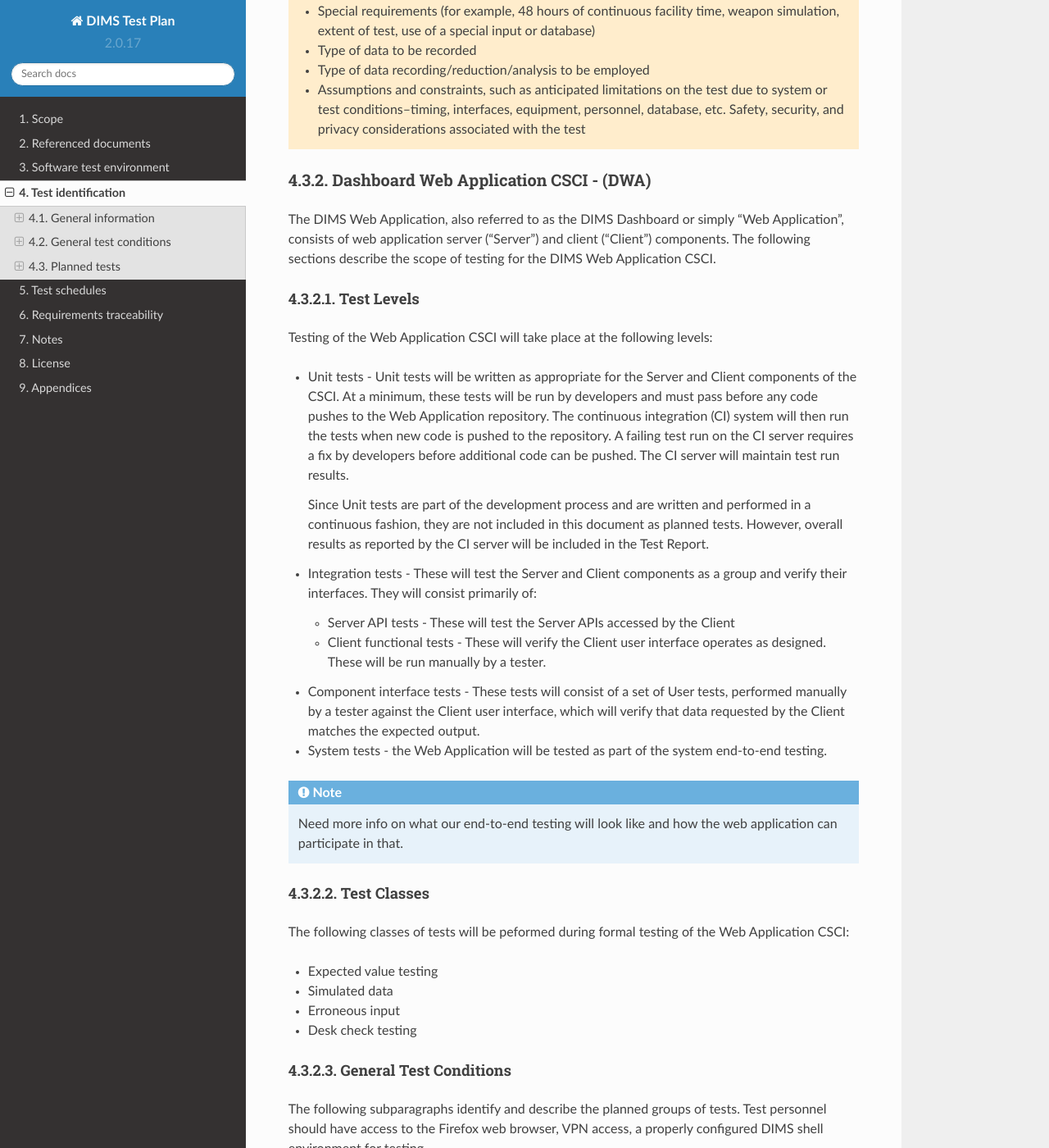
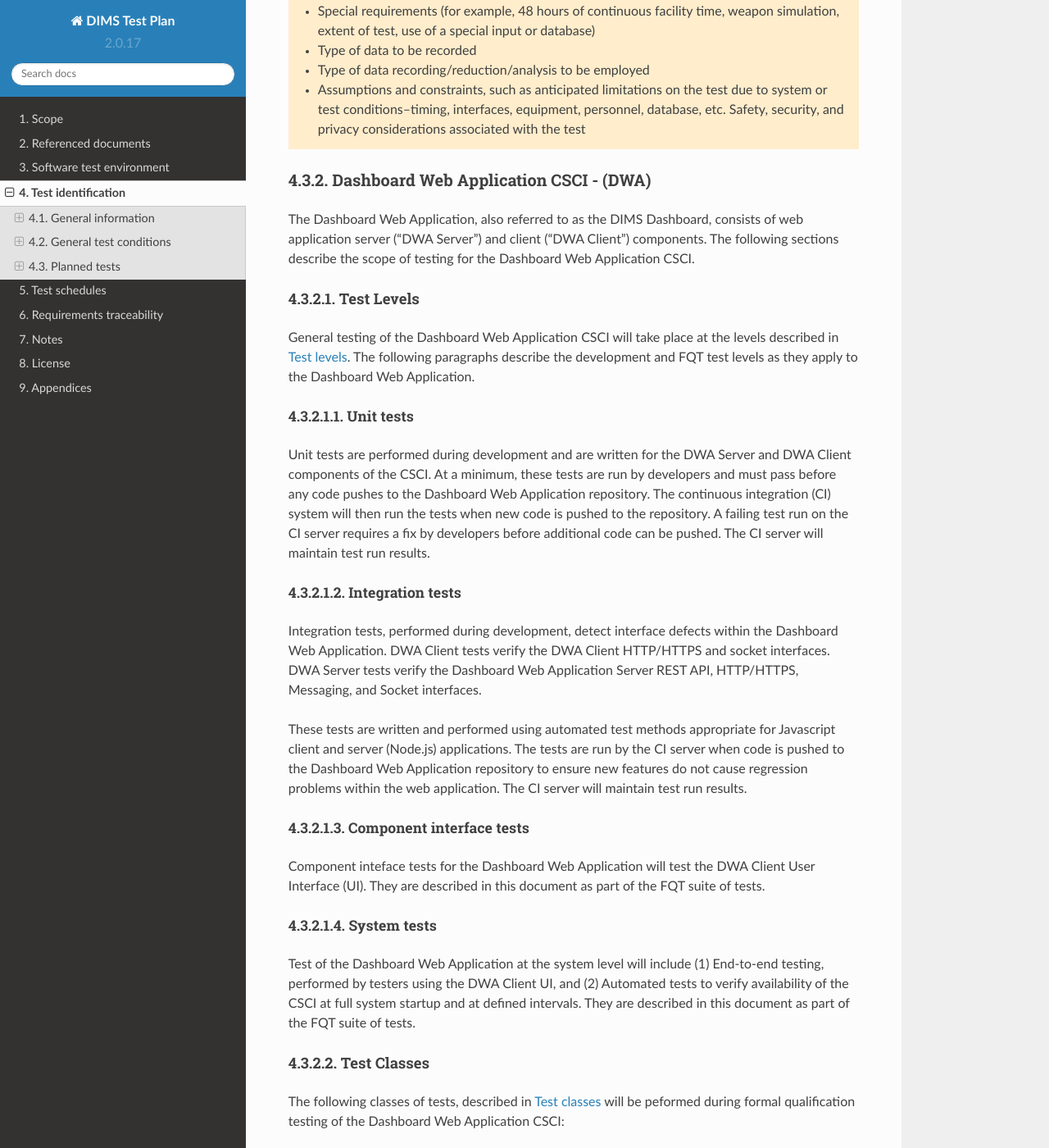
Before and after one commit to uw-dims/dims-tp, a Sphinx documentation site: the page built from source/testidentification.rst, in a window 1280 px wide and 1400 px high, scrolled down 2879 px. Shown: the whole window at 82% size. Built offline with Sphinx 7.4.7 and the Read the Docs theme 2.0.0, drawn with Linux system fonts in a browser that asks for light colours; some of the changed text lies outside the part shown.

Commit message:
couple minor fixes, reworking Web Application section

```diff
--- a/source/scope.rst
+++ b/source/scope.rst
@@ -107,7 +107,7 @@ the existing functionality of the current system.
 Software System Test Strategy (General)
 ---------------------------------------
 
-The software system test strategy we will employ is compromised of two
+The software system test strategy we will employ is compromises two
 high-level sets of tests.  The first set of test will be developed as the
 system is being designed using the Agile coding methodology.  Development and
 pre-release testing will be performed during "sprints" (cycles of development
--- a/source/testidentification.rst
+++ b/source/testidentification.rst
@@ -196,60 +196,79 @@ The following subparagraphs identify and describe the planned groups of tests.
 Dashboard Web Application CSCI - (DWA)
 ~~~~~~~~~~~~~~~~~~~~~~~~~~~~~~~~~~~~~~
 
-The DIMS Web Application, also referred to as the DIMS Dashboard or simply
-"Web Application", consists of
-web application server ("Server") and client ("Client") components. The following sections
-describe the scope of testing for the DIMS Web Application CSCI.
+The Dashboard Web Application, also referred to as the DIMS Dashboard,
+consists of web application server ("DWA Server") and
+client ("DWA Client") components. The following sections
+describe the scope of testing for the Dashboard Web Application CSCI.
 
 .. _dwalevels:
 
 Test Levels
 ^^^^^^^^^^^
 
-Testing of the Web Application CSCI will take place at the following levels:
+General testing of the Dashboard Web Application CSCI will take place at the
+levels described in :ref:`testlevels`. The following paragraphs describe the
+development and FQT test levels as they apply to the Dashboard Web Application.
 
-* Unit tests - Unit tests will be written as appropriate for the Server
-  and Client components of the CSCI. At a minimum, these tests will be run
-  by developers and must pass before any code pushes to the Web Application
-  repository. The continuous integration (CI) system will then run the tests
-  when new code is pushed to the repository. A failing test run on
-  the CI server requires a fix by developers before additional code
-  can be pushed. The CI server will maintain test run
-  results.
+.. _dwaunit:
 
-  Since Unit tests are part of the development process and are
-  written and performed in a continuous fashion, they are not included in
-  this document as planned tests. However, overall results as reported by
-  the CI server will be included in the Test Report.
+Unit tests
+""""""""""
 
-* Integration tests - These will test the Server and Client components as a group
-  and verify their interfaces. They will consist primarily of:
+Unit tests are performed during development and are written for the DWA Server
+and DWA Client components of the CSCI. At a minimum, these tests are run
+by developers and must pass before any code pushes to the Dashboard Web Application
+repository. The continuous integration (CI) system will then run the tests
+when new code is pushed to the repository. A failing test run on
+the CI server requires a fix by developers before additional code
+can be pushed. The CI server will maintain test run
+results.
 
-  + Server API tests - These will test the Server APIs accessed by the Client
-  + Client functional tests - These will verify the Client user interface
-    operates as designed. These will be run manually by a tester.
+.. _dwaintegration:
 
-* Component interface tests - These tests will consist of a set of User tests,
-  performed manually by a tester against the Client user interface, which will
-  verify that data requested by the Client matches the expected output.
+Integration tests
+"""""""""""""""""
 
-* System tests - the Web Application will be tested as part of the system
-  end-to-end testing.
+Integration tests, performed during development, detect interface defects
+within the Dashboard Web Application. DWA Client tests verify the DWA Client
+HTTP/HTTPS and socket interfaces. DWA Server tests verify the
+Dashboard Web Application Server REST API, HTTP/HTTPS, Messaging,
+and Socket interfaces.
 
-.. note::
+These tests are written and performed using automated test methods
+appropriate for Javascript client and server (Node.js) applications.
+The tests are run by the CI server when code is pushed
+to the Dashboard Web Application repository to ensure new features do not
+cause regression problems within the web application. The CI server will
+maintain test run results.
 
-    Need more info on what our end-to-end testing will look like and how the
-    web application can participate in that.
+.. _dwacomponent:
 
-..
+Component interface tests
+"""""""""""""""""""""""""
+
+Component inteface tests for the Dashboard Web Application will test the
+DWA Client User Interface (UI). They are described in this document as part
+of the FQT suite of tests.
+
+.. _dwasystem:
+
+System tests
+""""""""""""
+
+Test of the Dashboard Web Application at the system level will include
+(1) End-to-end testing, performed by testers using the DWA Client UI, and
+(2) Automated tests to verify availability of the CSCI at full
+system startup and at defined intervals. They are described in this
+document as part of the FQT suite of tests.
 
 .. _dwaclasses:
 
 Test Classes
 ^^^^^^^^^^^^
 
-The following classes of tests will be peformed during formal testing of the
-Web Application CSCI:
+The following classes of tests, described in :ref:`testclasses` will be
+peformed during formal qualification testing of the Dashboard Web Application CSCI:
 
 * Expected value testing
 * Simulated data
@@ -261,12 +280,14 @@ Web Application CSCI:
 General Test Conditions
 ^^^^^^^^^^^^^^^^^^^^^^^
 
-The following subparagraphs identify and describe the planned groups of tests.
+The following subparagraphs identify and describe the planned collections of FQT tests.
 Test personnel should have access to the Firefox web browser, VPN access, a
 properly configured DIMS shell environment for testing.
 
-Web Application Functional Tests
-""""""""""""""""""""""""""""""""
+.. _dwauserinterface:
+
+User Interface Tests
+""""""""""""""""""""
 
 The purpose of this test group is to validate the Client User Interface and
 ensure end-to-end Web Application functions meet requirements.
@@ -276,35 +297,21 @@ These tests will be entered and managed in
 JIRA. The test descriptions, steps, test data, expected results for each step,
 and test results will be reported in the Test Report.
 
-   #. Test levels: Integration, Component Interface, System
+   #. Test levels: Component interface
    #. Test type or class: Expected value, simulated data, erroneous input, desk check
    #. Qualification method: Test, Demonstration
    #. Special requirements: Access to the DIMS JIRA tool
    #. Type of data to be recorded: Tester, Execution date, Status (Pass/Fail)
 
-Client Interface Tests
-""""""""""""""""""""""
+.. _dwafunctional:
 
-These tests verify the Web Application Client HTTP/HTTPS and socket interfaces.
-They will be performed via automated test methods appropriate for Javascript
-client applications.
+Functional Tests
+""""""""""""""""
 
-   #. Test levels: Integration
-   #. Test type or class: Expected value, erroneous input
-   #. Qualification method: Test
-   #. Type of data to be recorded: Tester, Execution date, Status (Pass/Fail)
+.. _dwaoperational:
 
-Server Interface Tests
-""""""""""""""""""""""
-
-This group of tests will verify the server REST API, HTTP/HTTPS, Messaging,
-and Socket interfaces. They will be performed via automated test methods appropriate
-for Node.js server applications.
-
-   #. Test levels: Integration
-   #. Test type or class: Expected value, erroneous input
-   #. Qualification method: Test
-   #. Type of data to be recorded: Tester, Execution date, Status (Pass/Fail)
+Operational Tests
+"""""""""""""""""
 
 .. _diutcsci:
 
```
